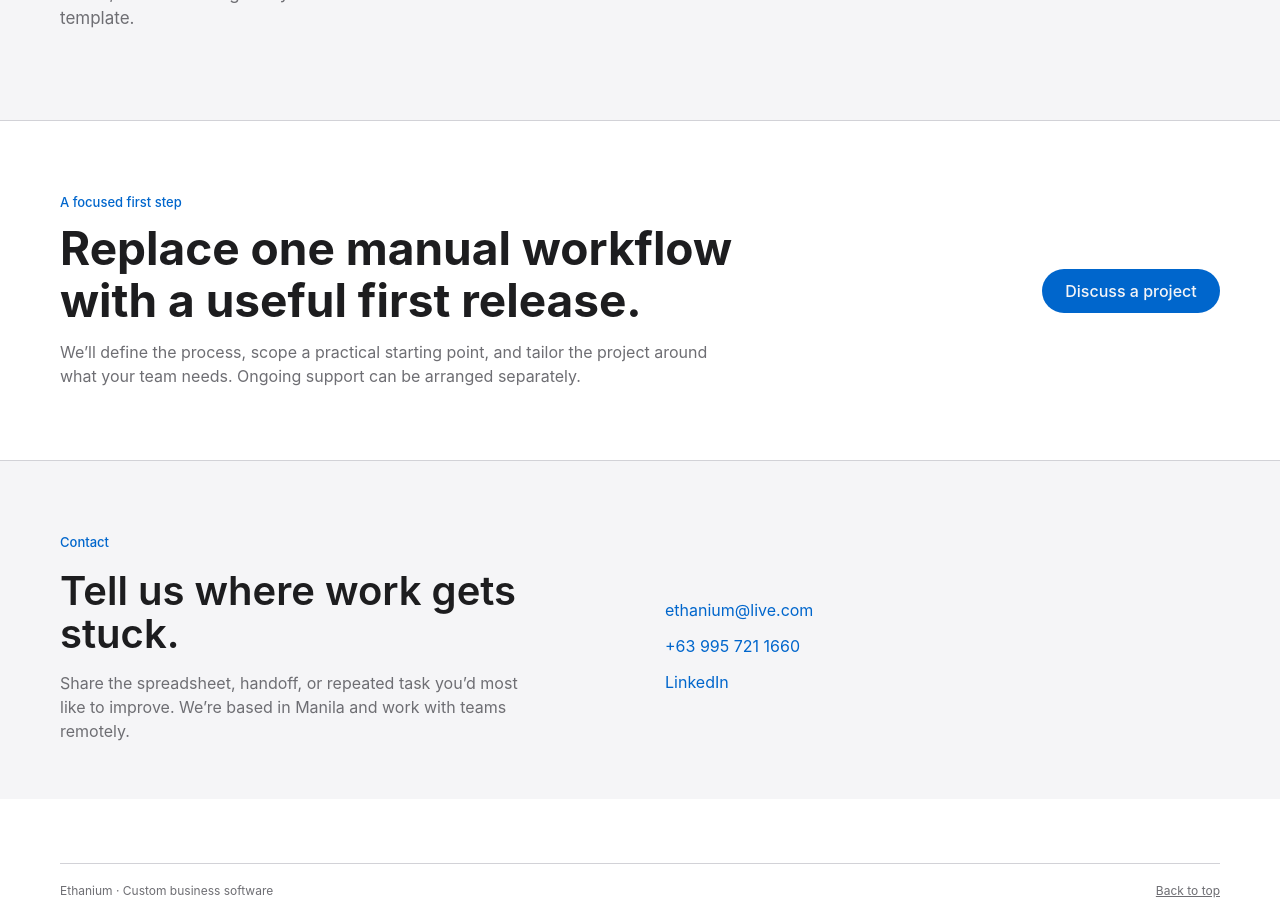
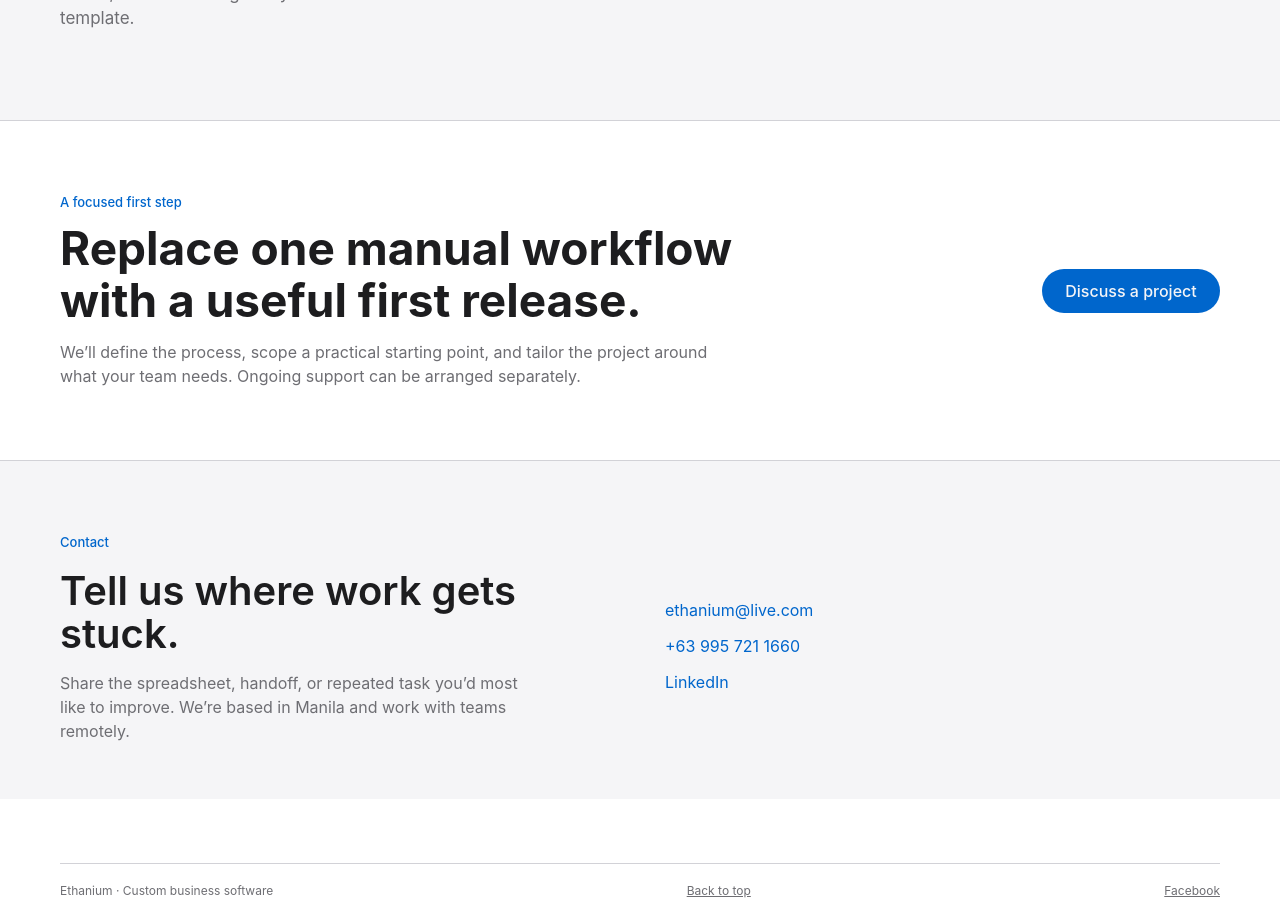
Before and after one commit to ethanium/ethanium.github.io, a Jekyll site: the page built from index.html, in a window 1280 px wide and 900 px high, scrolled down 5587 px. Built offline with Jekyll 4.4.1, drawn with Linux system fonts in a browser that asks for light colours.

Commit message:
Add Facebook footer link

```diff
--- a/_includes/site-footer.html
+++ b/_includes/site-footer.html
@@ -2,5 +2,6 @@
     <div class="wrap footer-bottom">
         <span>{{ site.title | escape }} · Custom business software</span>
         <a href="{{ '/' | relative_url }}#top">Back to top</a>
+        <a href="https://www.facebook.com/escopete.christian/" target="_blank" rel="noopener noreferrer">Facebook</a>
     </div>
 </footer>
```
